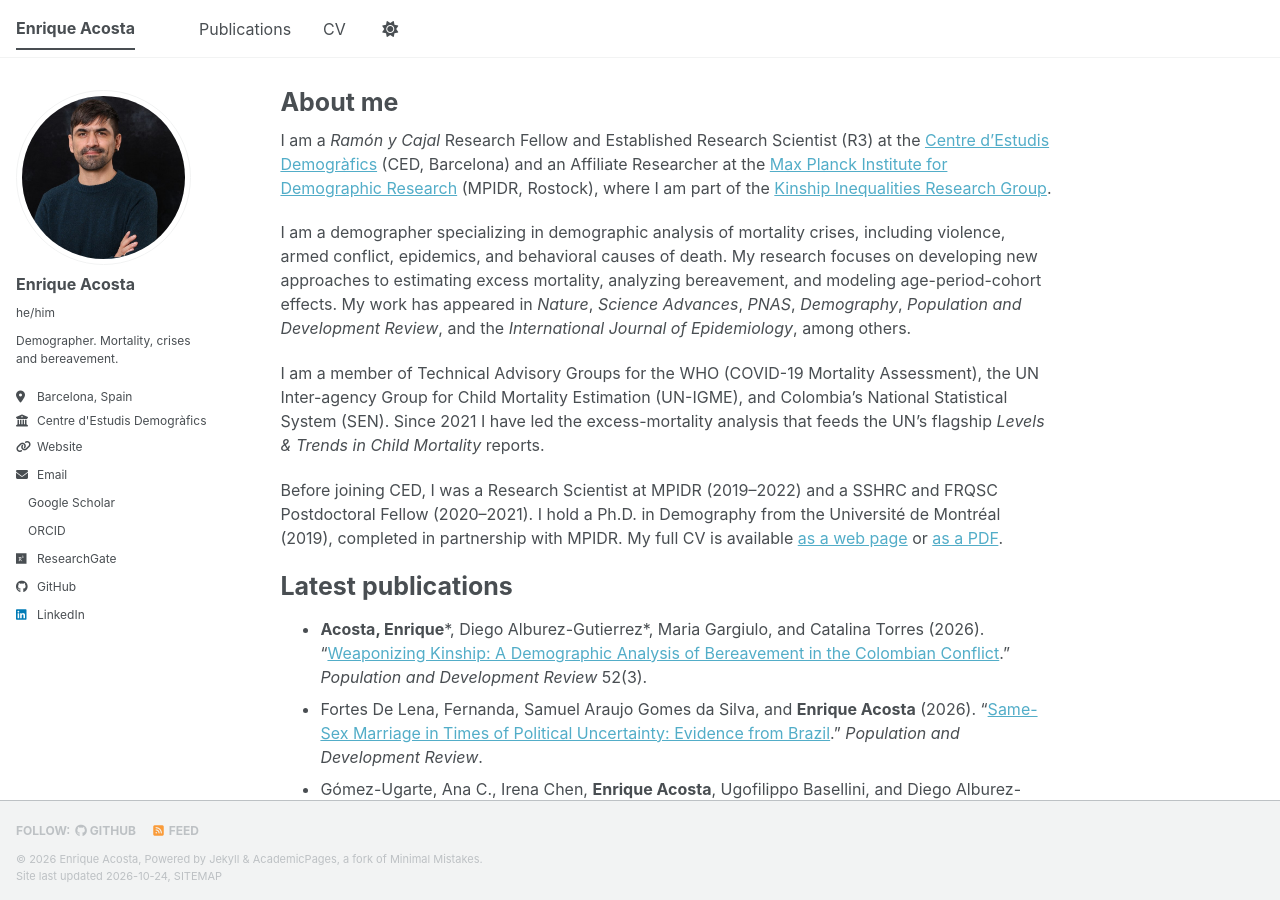
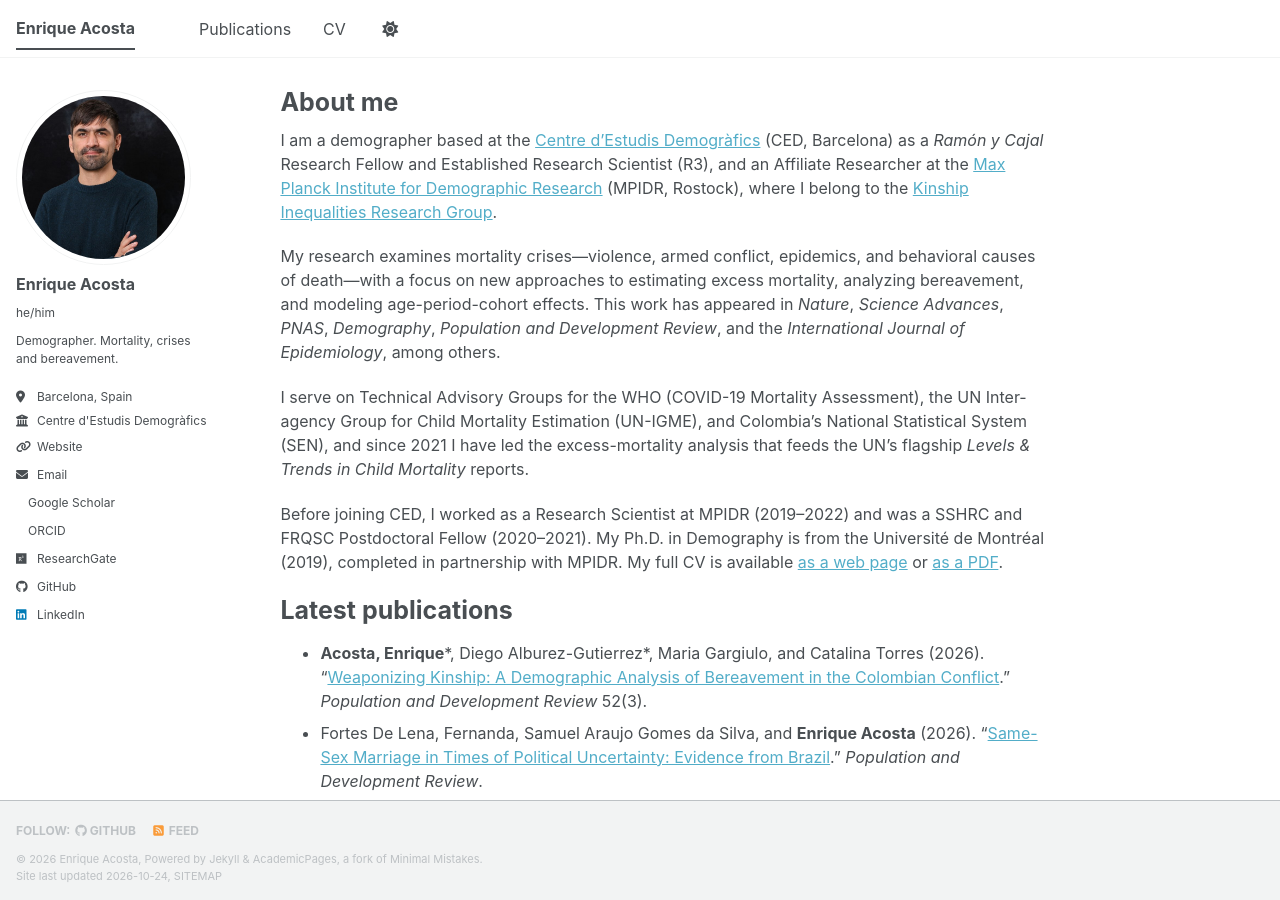
Before and after one commit to kikeacosta/kikeacosta.github.io, a Jekyll site: the page built from _pages/about.md, in a window 1280 px wide and 900 px high. Built offline with Jekyll 4.4.1, drawn with Linux system fonts in a browser that asks for light colours; a style sheet for code colours, icons or effects is not loaded.

Commit message:
New home page introduction
Co-Authored-By: Claude Fable 5.1 <noreply@anthropic.com>

```diff
--- a/_pages/about.md
+++ b/_pages/about.md
@@ -7,13 +7,13 @@ redirect_from:
   - /about.html
 ---
 
-I am a *Ramón y Cajal* Research Fellow and Established Research Scientist (R3) at the [Centre d'Estudis Demogràfics](https://ced.cat/directori/enrique-acosta/) (CED, Barcelona) and an Affiliate Researcher at the [Max Planck Institute for Demographic Research](https://www.demogr.mpg.de/en/about_us_6113/staff_directory_1899/enrique_acosta_3483/) (MPIDR, Rostock), where I am part of the [Kinship Inequalities Research Group](https://www.demogr.mpg.de/en/research_6120/independent_research_groups_11668/kinship_inequalities_10703/).
+I am a demographer based at the [Centre d'Estudis Demogràfics](https://ced.cat/directori/enrique-acosta/) (CED, Barcelona) as a *Ramón y Cajal* Research Fellow and Established Research Scientist (R3), and an Affiliate Researcher at the [Max Planck Institute for Demographic Research](https://www.demogr.mpg.de/en/about_us_6113/staff_directory_1899/enrique_acosta_3483/) (MPIDR, Rostock), where I belong to the [Kinship Inequalities Research Group](https://www.demogr.mpg.de/en/research_6120/independent_research_groups_11668/kinship_inequalities_10703/).
 
-I am a demographer specializing in demographic analysis of mortality crises, including violence, armed conflict, epidemics, and behavioral causes of death. My research focuses on developing new approaches to estimating excess mortality, analyzing bereavement, and modeling age-period-cohort effects. My work has appeared in *Nature*, *Science Advances*, *PNAS*, *Demography*, *Population and Development Review*, and the *International Journal of Epidemiology*, among others.
+My research examines mortality crises—violence, armed conflict, epidemics, and behavioral causes of death—with a focus on new approaches to estimating excess mortality, analyzing bereavement, and modeling age-period-cohort effects. This work has appeared in *Nature*, *Science Advances*, *PNAS*, *Demography*, *Population and Development Review*, and the *International Journal of Epidemiology*, among others.
 
-I am a member of Technical Advisory Groups for the WHO (COVID-19 Mortality Assessment), the UN Inter-agency Group for Child Mortality Estimation (UN-IGME), and Colombia's National Statistical System (SEN). Since 2021 I have led the excess-mortality analysis that feeds the UN's flagship *Levels & Trends in Child Mortality* reports.
+I serve on Technical Advisory Groups for the WHO (COVID-19 Mortality Assessment), the UN Inter-agency Group for Child Mortality Estimation (UN-IGME), and Colombia's National Statistical System (SEN), and since 2021 I have led the excess-mortality analysis that feeds the UN's flagship *Levels & Trends in Child Mortality* reports.
 
-Before joining CED, I was a Research Scientist at MPIDR (2019–2022) and a SSHRC and FRQSC Postdoctoral Fellow (2020–2021). I hold a Ph.D. in Demography from the Université de Montréal (2019), completed in partnership with MPIDR. My full CV is available [as a web page](/cv/) or [as a PDF](/files/cv_enrique_acosta.pdf).
+Before joining CED, I worked as a Research Scientist at MPIDR (2019–2022) and was a SSHRC and FRQSC Postdoctoral Fellow (2020–2021). My Ph.D. in Demography is from the Université de Montréal (2019), completed in partnership with MPIDR. My full CV is available [as a web page](/cv/) or [as a PDF](/files/cv_enrique_acosta.pdf).
 
 Latest publications
 ======
```
